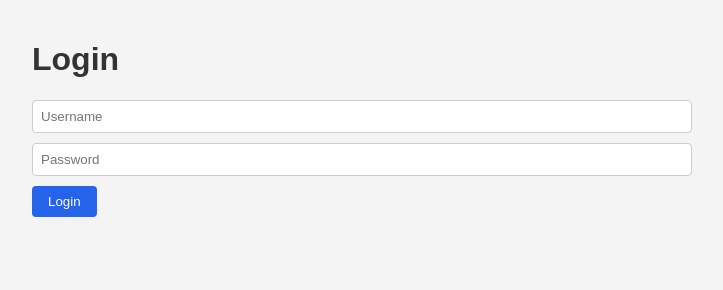
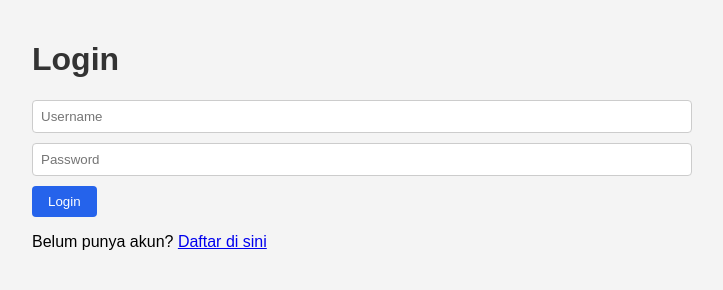
Before and after one commit to Morph2718/budget-management-system, a website: page public/login.html in a window 1280 px wide. Shown: the whole page, without its empty margins (278-1001 px from the left). Drawn offline with Linux system fonts and the light colour scheme.

Commit message:
README and linking login.html with register.html

```diff
--- a/public/login.html
+++ b/public/login.html
@@ -13,6 +13,7 @@
     <button type="submit">Login</button>
   </form>
   <p id="errorMsg" style="color: red;"></p>
+  <p>Belum punya akun? <a href="register.html">Daftar di sini</a></p>
 
   <script src="js/api.js"></script>
   <script src="js/auth.js"></script>
```
Also changed, not shown: public/register.html (+1 -0 lines), README.md.
